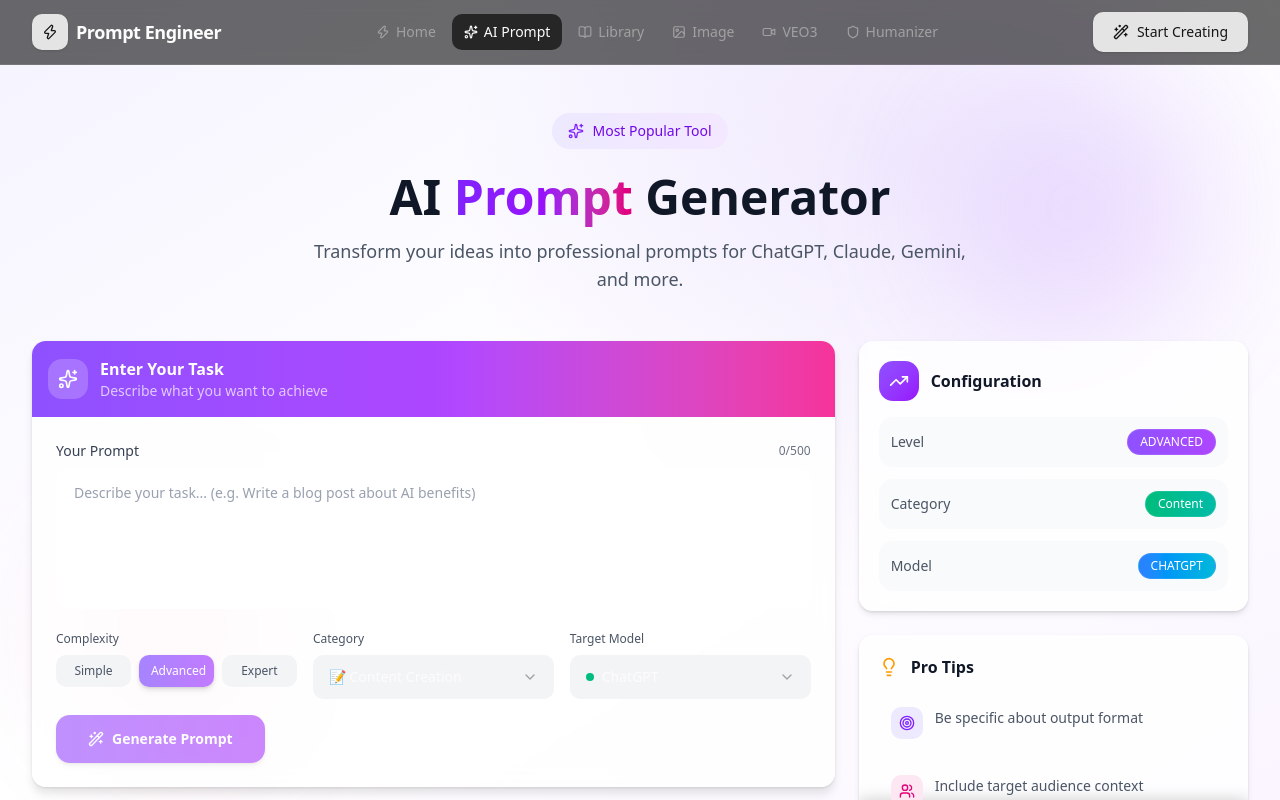
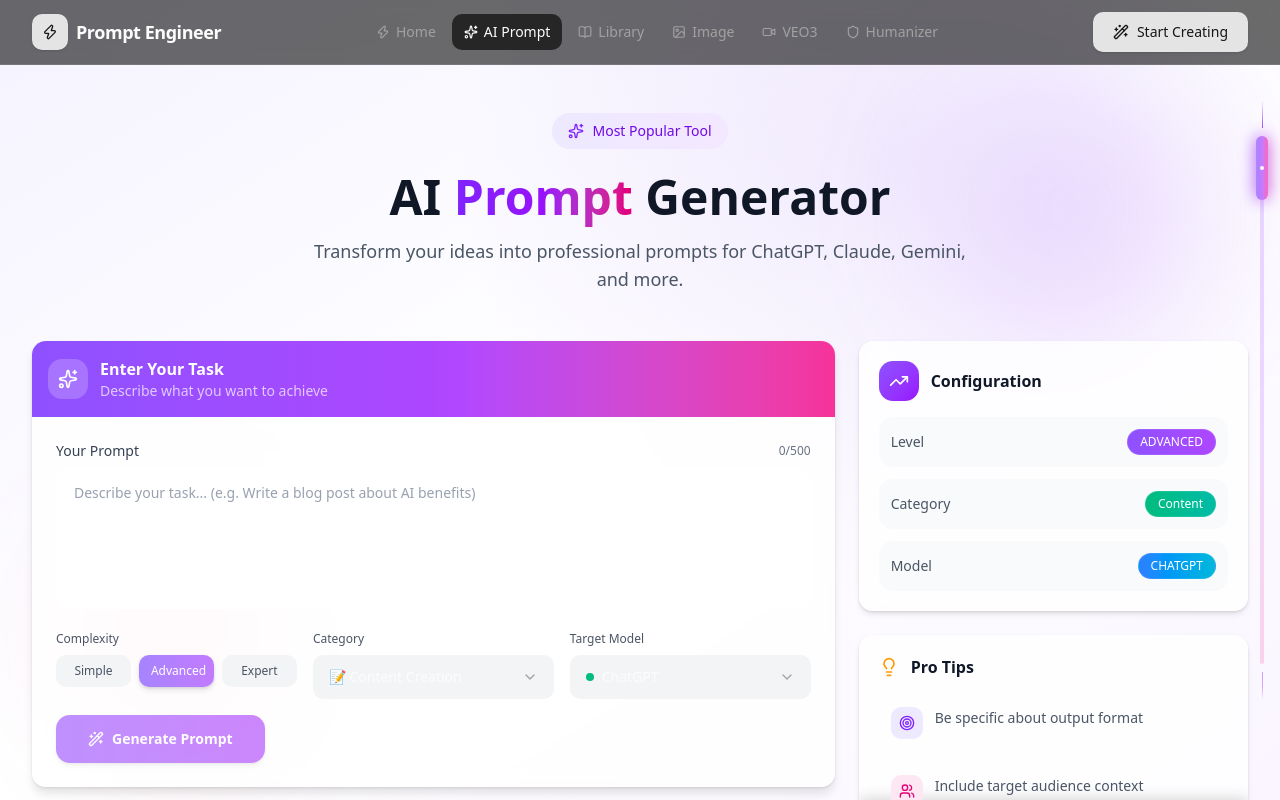
Before and after one commit to Moeraafatz/Basera, a Next.js app: page /ai-prompt-generator in a window 1280 px wide. Shown: the top 800 px of the page. Built offline with nearby package versions, Linux system fonts and the light colour scheme.

Commit message:
Add custom floating tech scrollbar

```diff
--- a/src/app/layout.tsx
+++ b/src/app/layout.tsx
@@ -4,6 +4,7 @@ import "./globals.css";
 import { Toaster } from "sonner";
 import { Navbar } from "@/components/navbar";
 import { Footer } from "@/components/footer";
+import { CustomScrollbar, HideDefaultScrollbar } from "@/components/CustomScrollbar";
 
 const geistSans = Geist({
   variable: "--font-geist-sans",
@@ -54,6 +55,8 @@ export default function RootLayout({
   return (
     <html lang="en" suppressHydrationWarning className="dark">
       <body className={`${geistSans.variable} ${geistMono.variable} antialiased`} suppressHydrationWarning>
+        <HideDefaultScrollbar />
+        <CustomScrollbar />
         <div className="min-h-screen flex flex-col">
           <Navbar />
           <main className="flex-1">{children}</main>
--- /dev/null
+++ b/src/components/CustomScrollbar.tsx
@@ -0,0 +1,153 @@
+"use client";
+
+import { useEffect, useRef, useState } from "react";
+import { motion, useScroll, useSpring } from "framer-motion";
+
+export function CustomScrollbar() {
+  const { scrollYProgress } = useScroll();
+  const smoothProgress = useSpring(scrollYProgress, { stiffness: 100, damping: 30 });
+  const [isDragging, setIsDragging] = useState(false);
+  const scrollContainerRef = useRef<HTMLDivElement>(null);
+
+  useEffect(() => {
+    const handleWheel = (e: WheelEvent) => {
+      if (isDragging) return;
+      e.preventDefault();
+      const scrollAmount = e.deltaY;
+      window.scrollBy({
+        top: scrollAmount,
+        behavior: "auto",
+      });
+    };
+
+    window.addEventListener("wheel", handleWheel, { passive: false });
+    return () => window.removeEventListener("wheel", handleWheel);
+  }, [isDragging]);
+
+  useEffect(() => {
+    const handleDrag = (e: MouseEvent) => {
+      if (!isDragging) return;
+      const scrollHeight = document.documentElement.scrollHeight - window.innerHeight;
+      const percentage = e.clientY / window.innerHeight;
+      window.scrollTo({
+        top: percentage * scrollHeight,
+        behavior: "auto",
+      });
+    };
+
+    if (isDragging) {
+      window.addEventListener("mousemove", handleDrag);
+      window.addEventListener("mouseup", () => setIsDragging(false));
+    }
+
+    return () => {
+      window.removeEventListener("mousemove", handleDrag);
+    };
+  }, [isDragging]);
+
+  return (
+    <div
+      ref={scrollContainerRef}
+      className="fixed right-4 top-1/2 -translate-y-1/2 z-50 hidden md:flex flex-col items-center gap-2"
+      style={{ height: "calc(100vh - 200px)" }}
+    >
+      {/* Top indicator */}
+      <div className="w-px h-8 bg-gradient-to-b from-transparent via-violet-500/50 to-violet-500" />
+
+      {/* Track */}
+      <div className="relative w-1 h-full rounded-full bg-white/5">
+        {/* Glowing track lines */}
+        <div className="absolute inset-0 bg-gradient-to-b from-violet-500/20 via-purple-500/20 to-pink-500/20 rounded-full" />
+
+        {/* Animated particles in track */}
+        <motion.div
+          className="absolute left-1/2 -translate-x-1/2 w-0.5 h-full"
+          animate={{ opacity: [0.3, 0.8, 0.3] }}
+          transition={{ duration: 2, repeat: Infinity }}
+        >
+          <div className="absolute top-0 w-full h-20 bg-gradient-to-b from-violet-500 to-transparent opacity-50" />
+        </motion.div>
+
+        {/* Scroll Thumb */}
+        <motion.div
+          className="absolute left-1/2 -translate-x-1/2 w-3 h-16 rounded-full cursor-grab active:cursor-grabbing"
+          style={{
+            top: `calc(${smoothProgress.get()} * (100% - 4rem))`,
+          }}
+          onMouseDown={() => setIsDragging(true)}
+        >
+          {/* Glowing orb effect */}
+          <div className="absolute inset-0 rounded-full bg-gradient-to-r from-violet-500 via-purple-500 to-pink-500 blur-sm" />
+          <div className="absolute inset-0 rounded-full bg-gradient-to-r from-violet-400 via-purple-400 to-pink-400" />
+
+          {/* Inner glow */}
+          <div className="absolute inset-2 rounded-full bg-white/80 blur-xs" />
+
+          {/* Tech dot */}
+          <div className="absolute top-1/2 left-1/2 -translate-x-1/2 -translate-y-1/2 w-1 h-1 rounded-full bg-white" />
+
+          {/* Pulse ring */}
+          <motion.div
+            className="absolute inset-0 rounded-full border border-white/50"
+            animate={{ scale: [1, 1.5, 1], opacity: [0.5, 0, 0.5] }}
+            transition={{ duration: 2, repeat: Infinity }}
+          />
+        </motion.div>
+      </div>
+
+      {/* Bottom indicator */}
+      <div className="w-px h-8 bg-gradient-to-b from-violet-500/50 via-purple-500/50 to-transparent" />
+
+      {/* Side dots */}
+      <div className="absolute right-6 top-0 bottom-0 flex flex-col justify-center gap-4">
+        {[...Array(5)].map((_, i) => (
+          <motion.div
+            key={i}
+            className="w-1 h-1 rounded-full bg-white/30"
+            animate={{
+              opacity: Math.abs(smoothProgress.get() * 4 - i / 4) < 0.2 ? 1 : 0.3,
+              scale: Math.abs(smoothProgress.get() * 4 - i / 4) < 0.2 ? 1.5 : 1,
+            }}
+          />
+        ))}
+      </div>
+      <div className="absolute left-6 top-0 bottom-0 flex flex-col justify-center gap-4">
+        {[...Array(5)].map((_, i) => (
+          <motion.div
+            key={i}
+            className="w-1 h-1 rounded-full bg-white/30"
+            animate={{
+              opacity: Math.abs(smoothProgress.get() * 4 - i / 4) < 0.2 ? 1 : 0.3,
+              scale: Math.abs(smoothProgress.get() * 4 - i / 4) < 0.2 ? 1.5 : 1,
+            }}
+          />
+        ))}
+      </div>
+    </div>
+  );
+}
+
+// Hide default scrollbar
+export function HideDefaultScrollbar() {
+  useEffect(() => {
+    const style = document.createElement("style");
+    style.textContent = `
+      ::-webkit-scrollbar {
+        width: 0px !important;
+        height: 0px !important;
+        display: none !important;
+      }
+      html {
+        scrollbar-width: none;
+        -ms-overflow-style: none;
+      }
+      body {
+        scrollbar-width: none;
+        -ms-overflow-style: none;
+      }
+    `;
+    document.head.appendChild(style);
+    return () => document.head.removeChild(style);
+  }, []);
+  return null;
+}
```
